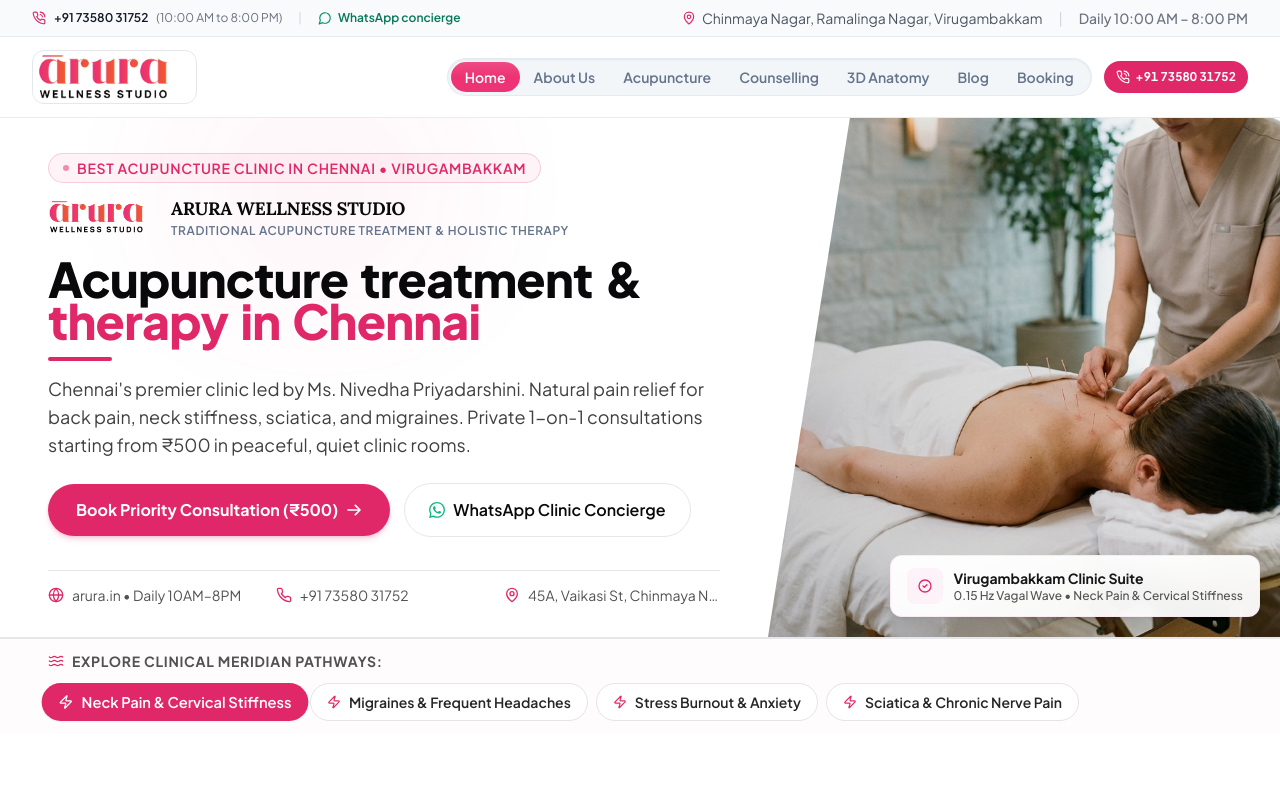
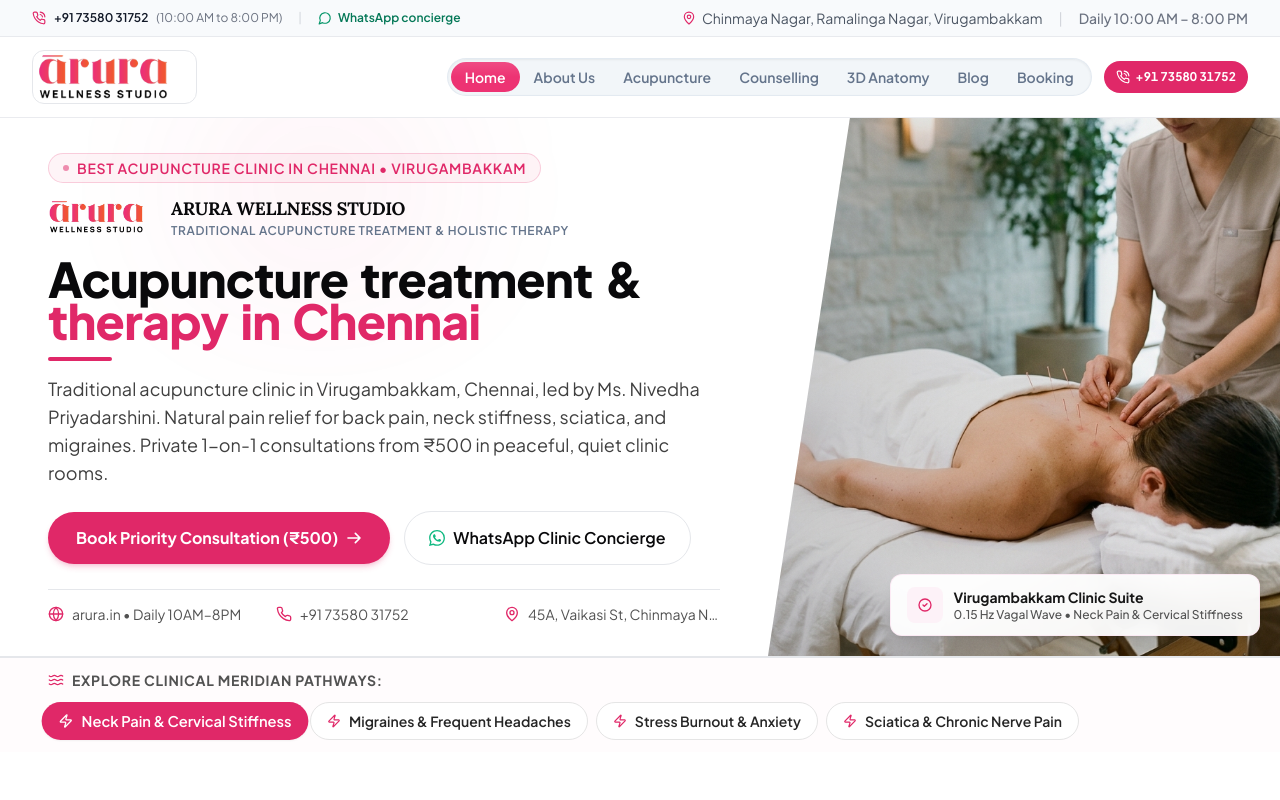
Before and after one commit to kannanS18/arura-acupuncher, a React (Vite) app: page /#/ in a window 1280 px wide. Shown: the top 800 px of the page. Built offline with nearby package versions, Linux system fonts and the light colour scheme.

Commit message:
Remove buzzwords premier and premium in favor of clear grounded copy

```diff
--- a/index.html
+++ b/index.html
@@ -23,7 +23,7 @@
   <meta property="og:type" content="website">
   <meta property="og:url" content="https://kannans18.github.io/arura-acupuncher/">
   <meta property="og:title" content="Acupuncture Treatment in Chennai | Best Acupuncture Clinic & Specialist">
-  <meta property="og:description" content="Chennai's premier clinical sanctuary for classical acupuncture therapy and psychological counselling. Led by Ms. Nivedha Priyadarshini, MD (Acu), PG Diploma in Counselling and psychotherapy. Affordable, evidence-based pain relief for back pain, neck pain, sciatica, migraine, and PCOS.">
+  <meta property="og:description" content="Traditional acupuncture clinic and psychological counselling centre in Virugambakkam, Chennai. Led by Ms. Nivedha Priyadarshini, MD (Acu), PG Diploma in Counselling and psychotherapy. Affordable, evidence-based pain relief for back pain, neck pain, sciatica, migraine, and PCOS.">
   <meta property="og:image" content="./hero_acupuncture_sanctuary.jpg">
 
   <!-- Twitter Card -->
--- a/src/components/HeroSection.jsx
+++ b/src/components/HeroSection.jsx
@@ -59,7 +59,7 @@ export default function HeroSectionWrapper({ onOpenBooking }) {
           { text: "Chennai", highlight: true },
         ]}
         title="Acupuncture Treatment & Therapy in Chennai: Classical 14-Meridian Pain Relief"
-        subtitle="Chennai's premier clinic led by Ms. Nivedha Priyadarshini. Natural pain relief for back pain, neck stiffness, sciatica, and migraines. Private 1-on-1 consultations starting from ₹500 in peaceful, quiet clinic rooms."
+        subtitle="Traditional acupuncture clinic in Virugambakkam, Chennai, led by Ms. Nivedha Priyadarshini. Natural pain relief for back pain, neck stiffness, sciatica, and migraines. Private 1-on-1 consultations from ₹500 in peaceful, quiet clinic rooms."
         callToAction={{
           text: "Book Priority Consultation (₹500)",
           href: "#/booking",
```
